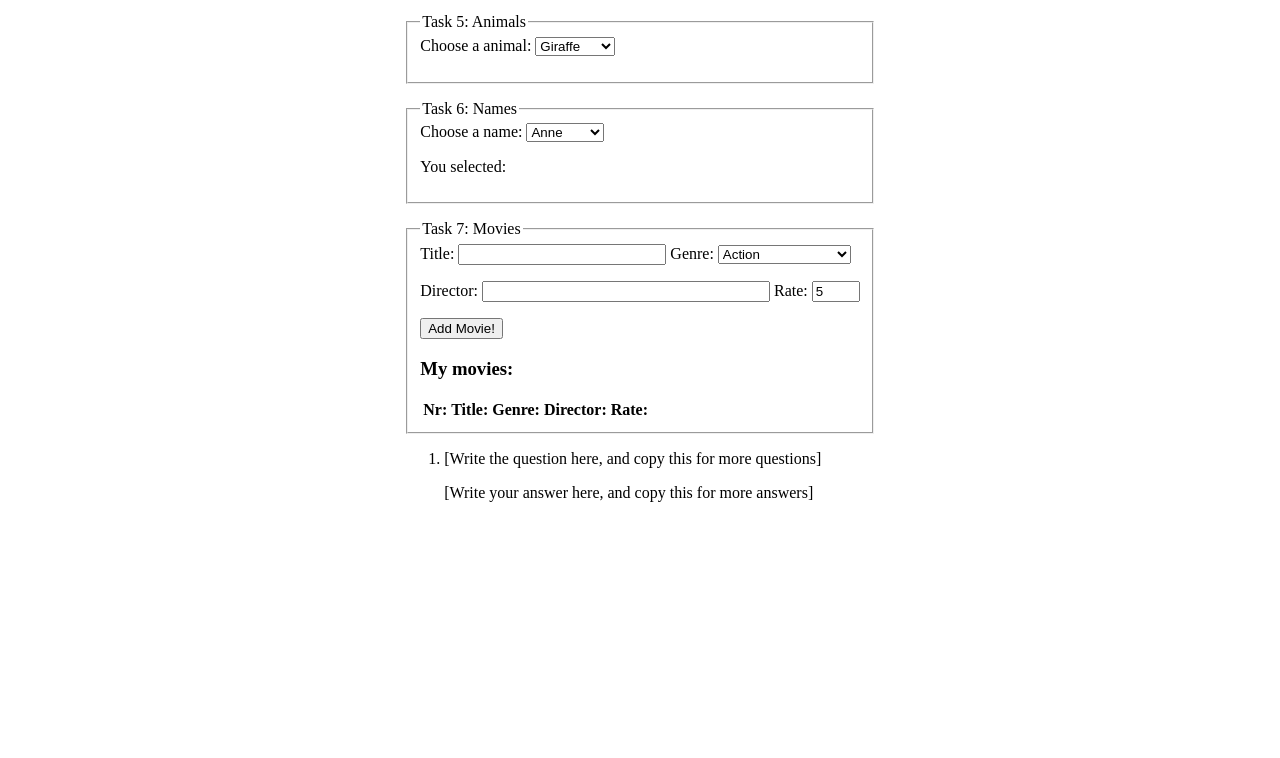
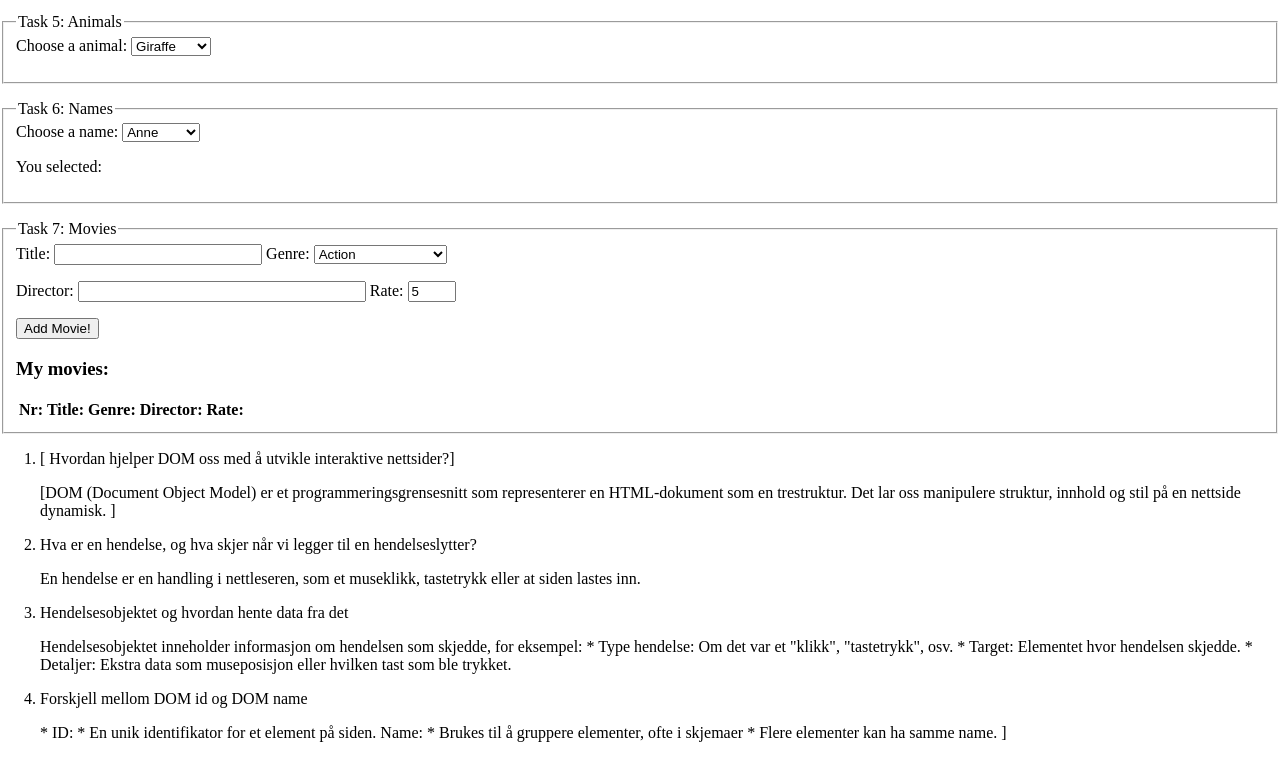
Before and after one commit to Salameh-99/dat101, a plain HTML site: page module_4/task_4-3/task_4-3.html in a window 1280 px wide. Shown: the part 915-1673 px from the top of the page. Before the commit the page ends 1433 px from the top, so only its background shows below. Drawn offline with Linux system fonts and the light colour scheme.

Commit message:
4-3 YES!!!

```diff
--- a/module_4/task_4-3/task_4-3.html
+++ b/module_4/task_4-3/task_4-3.html
@@ -104,8 +104,27 @@
   </div>
 </fieldset>
 <ol>
-  <li>[Write the question here, and copy this for more questions]</li>
-  <p>[Write your answer here, and copy this for more answers]</p>
+  <li>[ Hvordan hjelper DOM oss med å utvikle interaktive nettsider?]</li>
+  <p>[DOM (Document Object Model) er et programmeringsgrensesnitt som representerer en HTML-dokument som en trestruktur. Det lar oss manipulere struktur, innhold og stil på en nettside dynamisk. ]</p>
+
+  <li>Hva er en hendelse, og hva skjer når vi legger til en hendelseslytter?</li>
+  <p>En hendelse er en handling  i nettleseren, som et museklikk, tastetrykk eller at siden lastes inn.
+  </p>
+
+  <li>Hendelsesobjektet og hvordan hente data fra det</li>
+  <p>Hendelsesobjektet inneholder informasjon om hendelsen som skjedde, for eksempel:
+    * Type hendelse: Om det var et "klikk", "tastetrykk", osv.
+    * Target: Elementet hvor hendelsen skjedde.
+    * Detaljer: Ekstra data som museposisjon eller hvilken tast som ble trykket.</p>
+
+  <li>Forskjell mellom DOM id og DOM name</li>
+  <p>* ID:
+    * En unik identifikator for et element på siden.
+
+Name:
+* Brukes til å gruppere elementer, ofte i skjemaer
+* Flere elementer kan ha samme name.
+]</p>
 </ol>
 <script type="module" src="./task_4-3.mjs" defer></script>
 </body>
```
